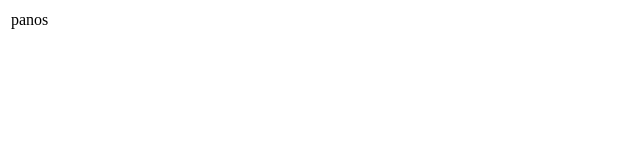
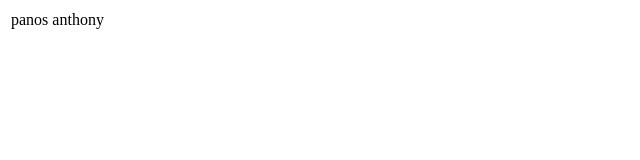
Before and after one commit to panosdabest/projectX, a plain HTML site: page index.html in a window 1280 px wide. Shown: the full height of the page, 0-640 px from the left. Drawn offline with Linux system fonts and the light colour scheme.

Commit message:
add anthony to list

```diff
--- a/index.html
+++ b/index.html
@@ -7,7 +7,7 @@
 	<table>
 		<tr>
 			<td>panos</td>
-			<td></td>
+			<td>anthony</td>
 		</tr>
 	</table>
 </body>
```
